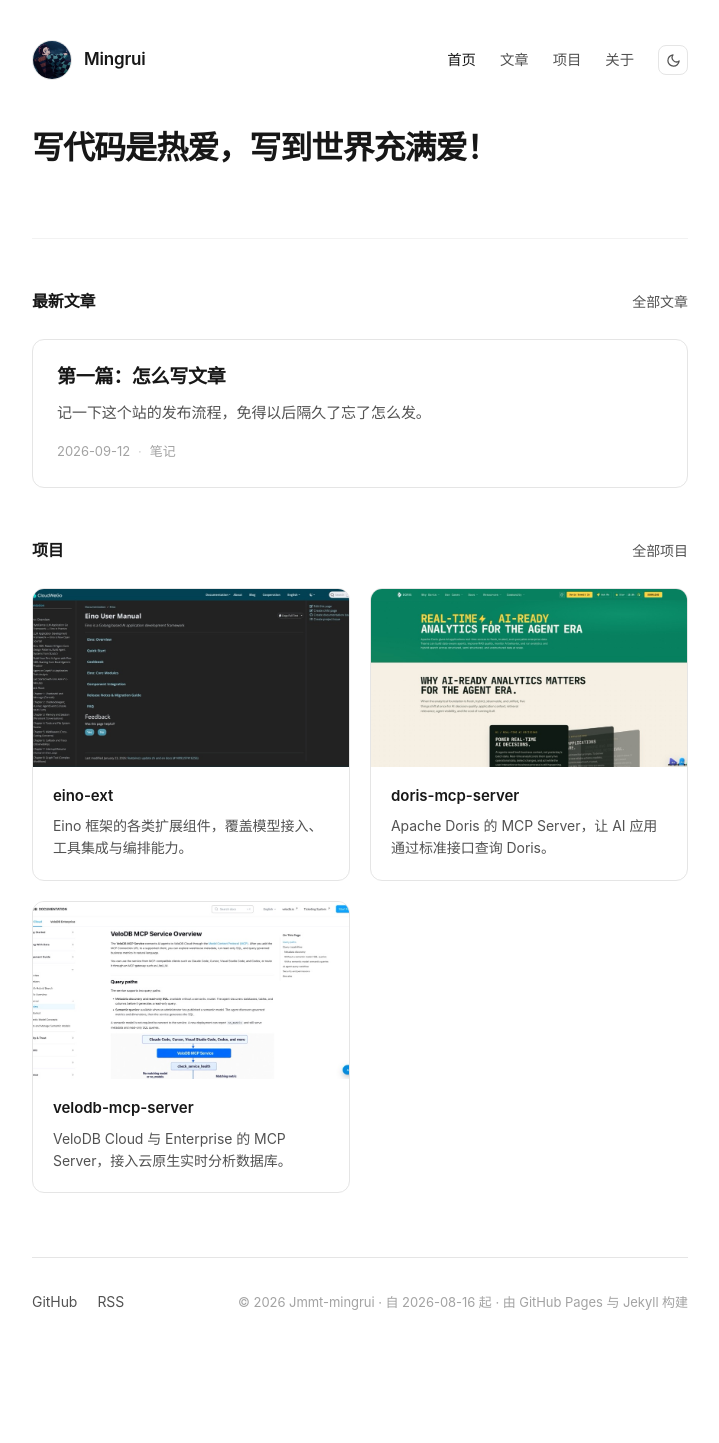
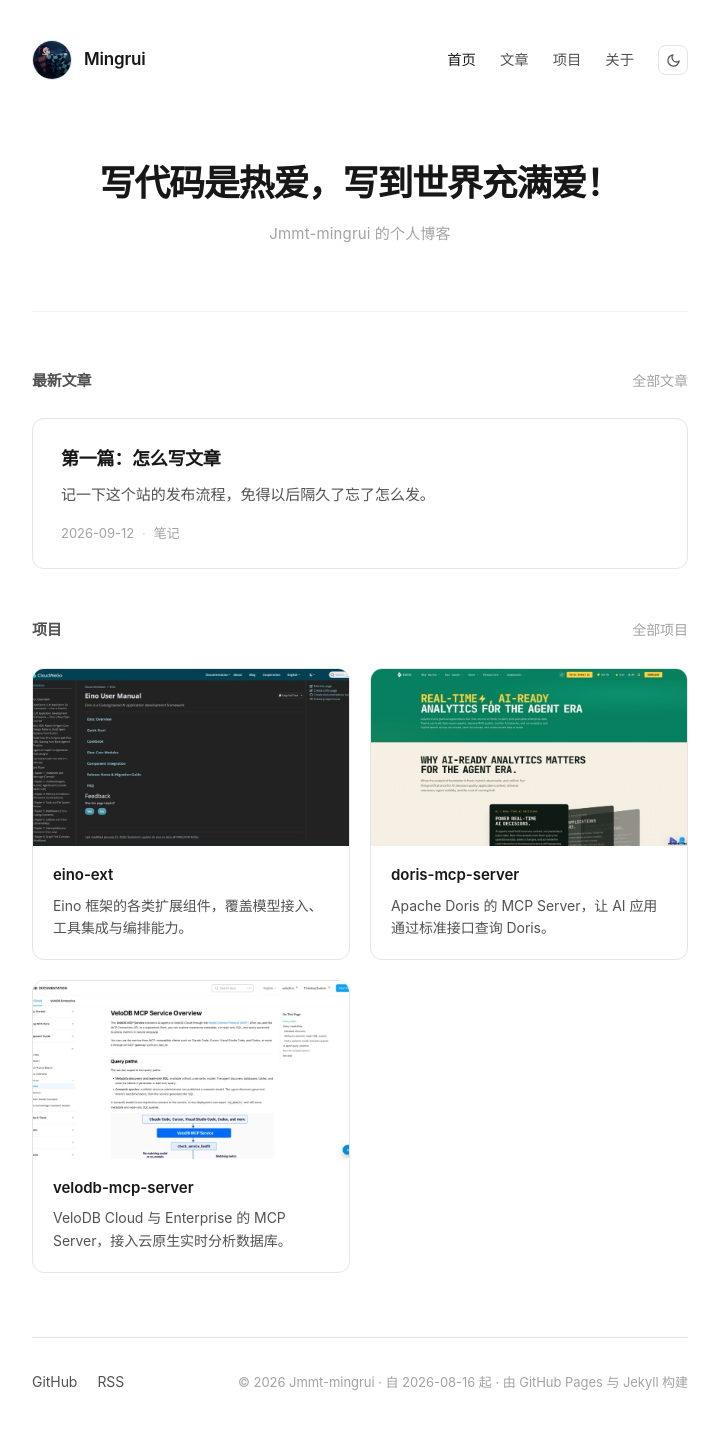
Before and after one commit to Jmmt-mingrui/Jmmt-mingrui.github.io, a Jekyll site: the page built from index.md, in a window 1280 px wide. Shown: the whole page, without its empty margins (280-999 px from the left). Built offline with Jekyll 4.4.1, drawn with Linux system fonts in a browser that asks for light colours; before the commit the page ends 1363 px from its top, so only the background shows below that.

Commit message:
style: 去掉 hero 副行，重做首页视觉
- hero 改为居中大字，去掉「计算机专业学生·秋招」那行，只留一句 slogan + 一个低调的小署名
- 无封面文章卡片增加内边距、hover 时标题虚线下划线，单篇时不再显得矮小失衡
- 区块标题降为小号灰色，视觉重心让给内容

```diff
--- a/assets/css/style.css
+++ b/assets/css/style.css
@@ -136,10 +136,26 @@
 
 /* ---------- Hero / 首页 ---------- */
 
-.hero { padding: 1rem 0 3.5rem; border-bottom: 1px solid var(--line-soft); margin-bottom: 3rem; }
-.hero h1 { font-size: 2rem; letter-spacing: -.03em; line-height: 1.25; margin: 0 0 .875rem; font-weight: 600; }
-.hero p { margin: 0 0 .75rem; color: var(--fg-soft); max-width: 38rem; line-height: 1.8; }
-.hero p:last-child { margin-bottom: 0; }
+.hero {
+  padding: 3rem 0 4rem;
+  border-bottom: 1px solid var(--line-soft);
+  margin-bottom: 3.5rem;
+  text-align: center;
+}
+.hero h1 {
+  font-size: 2.25rem;
+  letter-spacing: -.035em;
+  line-height: 1.3;
+  margin: 0 auto .875rem;
+  font-weight: 600;
+  max-width: 24em;
+}
+.hero-sub {
+  margin: 0;
+  color: var(--fg-faint);
+  font-size: .9375rem;
+  letter-spacing: .01em;
+}
 
 .site-main { min-height: 45vh; padding-bottom: 4rem; }
 
@@ -151,8 +167,14 @@
   display: flex; align-items: baseline; justify-content: space-between;
   gap: 1rem; margin-bottom: 1.5rem;
 }
-.section-head h2 { font-size: 1rem; font-weight: 600; margin: 0; letter-spacing: -.01em; }
-.section-head a { font-size: .875rem; color: var(--fg-soft); }
+.section-head h2 {
+  font-size: .9375rem;
+  font-weight: 600;
+  margin: 0;
+  letter-spacing: -.01em;
+  color: var(--fg-soft);
+}
+.section-head a { font-size: .875rem; color: var(--fg-faint); }
 
 .empty-note {
   padding: 1.5rem;
@@ -164,7 +186,7 @@
 
 /* ---------- 文章卡片 ---------- */
 
-.post-list { display: grid; gap: 1.5rem; }
+.post-list { display: grid; gap: 1.25rem; }
 
 .post-card {
   display: block;
@@ -184,8 +206,16 @@
   background: var(--bg-soft);
 }
 
-.post-card-body { padding: 1.25rem 1.5rem 1.5rem; }
-.post-card-body h3 { margin: 0 0 .5rem; font-size: 1.1875rem; letter-spacing: -.015em; font-weight: 600; }
+/* 没有封面时，卡片内文字垂直居中，避免一个矮卡片失衡 */
+.post-card-body { padding: 1.5rem 1.75rem; }
+.post-card-body h3 {
+  margin: 0 0 .5rem;
+  font-size: 1.125rem;
+  letter-spacing: -.015em;
+  font-weight: 600;
+  transition: text-decoration-color .2s var(--ease);
+}
+.post-card:hover .post-card-body h3 { text-decoration: underline; text-decoration-style: dashed; text-decoration-thickness: 1px; text-underline-offset: 5px; }
 .post-card-summary {
   margin: 0 0 .875rem;
   color: var(--fg-soft);
@@ -340,10 +370,10 @@
   .site { padding: 0 1.25rem; }
   .site-header { padding: 1.75rem 0 1.5rem; }
   .site-nav { gap: 1.125rem; }
-  .hero { padding-bottom: 2.5rem; margin-bottom: 2.5rem; }
-  .hero h1 { font-size: 1.625rem; }
+  .hero { padding: 2.5rem 0 3rem; margin-bottom: 2.5rem; }
+  .hero h1 { font-size: 1.75rem; }
   .post-title { font-size: 1.625rem; }
-  .post-card-body { padding: 1rem 1.25rem 1.25rem; }
+  .post-card-body { padding: 1.25rem; }
   .project-grid { grid-template-columns: 1fr; }
 }
 
--- a/index.md
+++ b/index.md
@@ -5,6 +5,7 @@
 
 <div class="hero">
   <h1>写代码是热爱，写到世界充满爱！</h1>
+  <p class="hero-sub">Jmmt-mingrui 的个人博客</p>
 </div>
 
 <div class="section">
```
